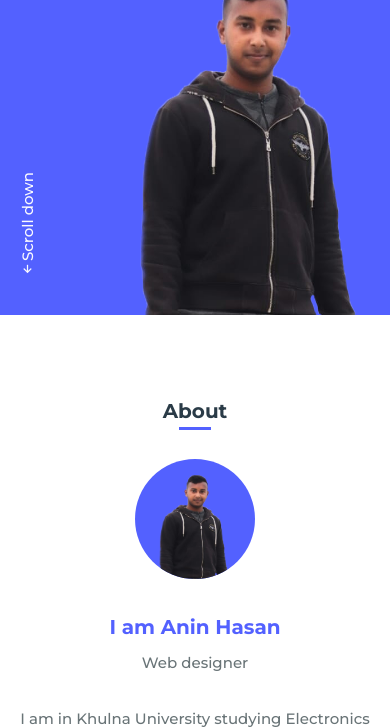
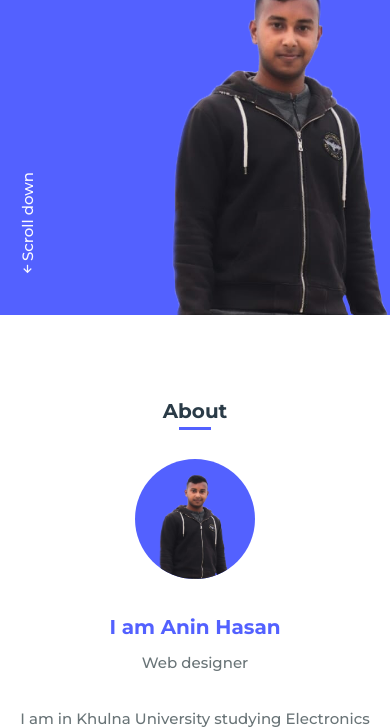
Before and after one commit to Anin-Hasan/my-site, a plain HTML site: page index.html in a window 390 px wide. Shown: the part 373-1100 px from the top of the page. Drawn offline with nearby package versions, Linux system fonts and the light colour scheme.

Commit message:
translate to 12 rem

```diff
--- a/assets/css/styles.css
+++ b/assets/css/styles.css
@@ -346,7 +346,7 @@ img{
 @media screen and (max-width: 500px) {
   .home__img {
     width: 230px;
-    transform: translateX(10rem) !important;
+    transform: translateX(12rem) !important;
   }
 }
 
```
